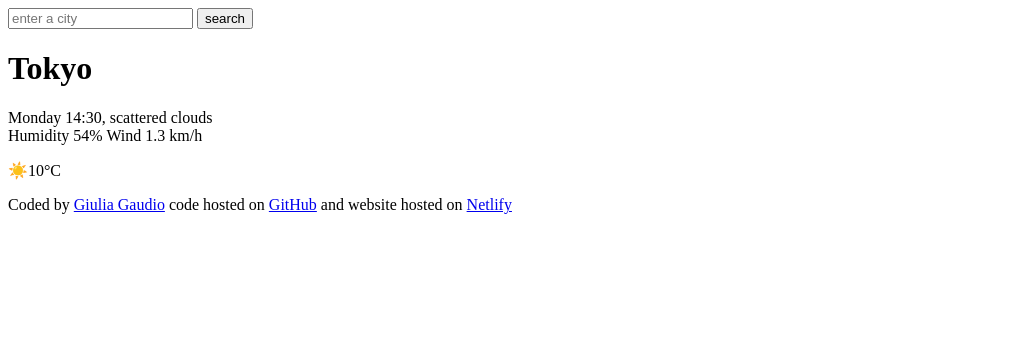
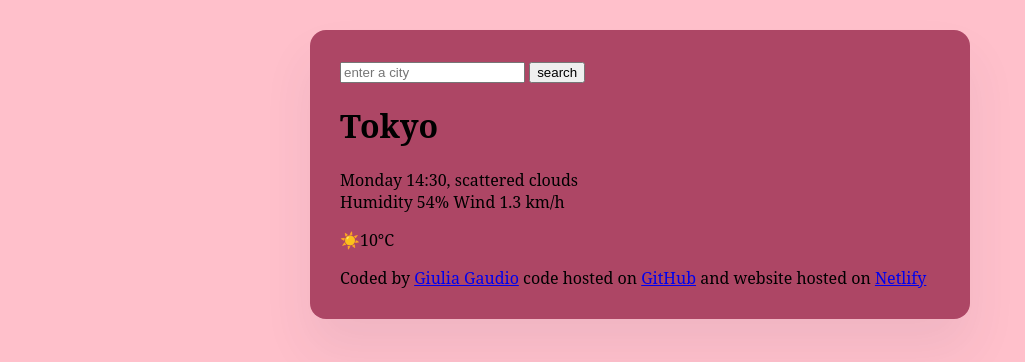
Before and after one commit to GGaudio96/Meteo-shecodes-app, a plain HTML site: page index.html in a window 1280 px wide. Shown: the whole page, without its empty margins (0-1025 px from the left). Drawn offline with Linux system fonts and the light colour scheme.

Commit message:
added css

```diff
--- a/index.html
+++ b/index.html
@@ -3,9 +3,11 @@
 <head>
     <meta charset="UTF-8">
     <meta name="viewport" content="width=device-width, initial-scale=1.0">
+    <link rel="stylesheet" href="src/styles.css">
     <title>Document</title>
 </head>
 <body>
+    <div class="box">
     <form>
         <input type="search" placeholder="enter a city" required id="">
         <input type="submit" value="search">
@@ -26,5 +28,6 @@
 
     </main>
     <footer>Coded by <a href="https://github.com/GGaudio96" target="_blank">Giulia Gaudio</a> code hosted on <a href="https://github.com/GGaudio96/Meteo-shecodes-app" target="_blank">GitHub</a> and website hosted on <a href="https://meteo-shecodes-app-week7.netlify.app/" target="_blank">Netlify</a> </footer>
+</div>
 </body>
 </html>
--- /dev/null
+++ b/src/styles.css
@@ -0,0 +1,14 @@
+body {
+    background-color: pink;
+            font-family: "Noto Serif", serif;
+        }
+
+
+.box {
+    background-color: rgb(173, 70, 101);
+    max-width: 600px;
+    margin: 30px auto;
+    padding: 30px;
+    box-shadow: 0 30px 50px rgba(65, 50, 100, 0.08);
+    border-radius: 16px;
+}
```
